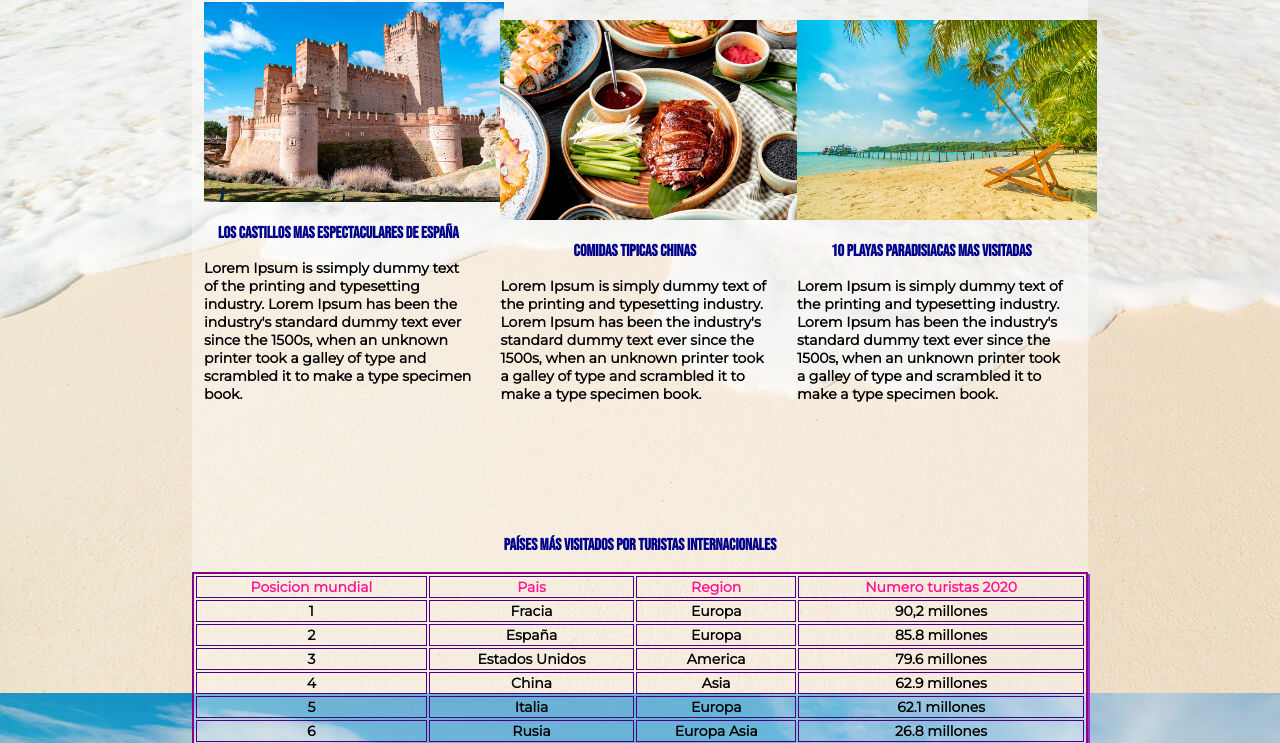
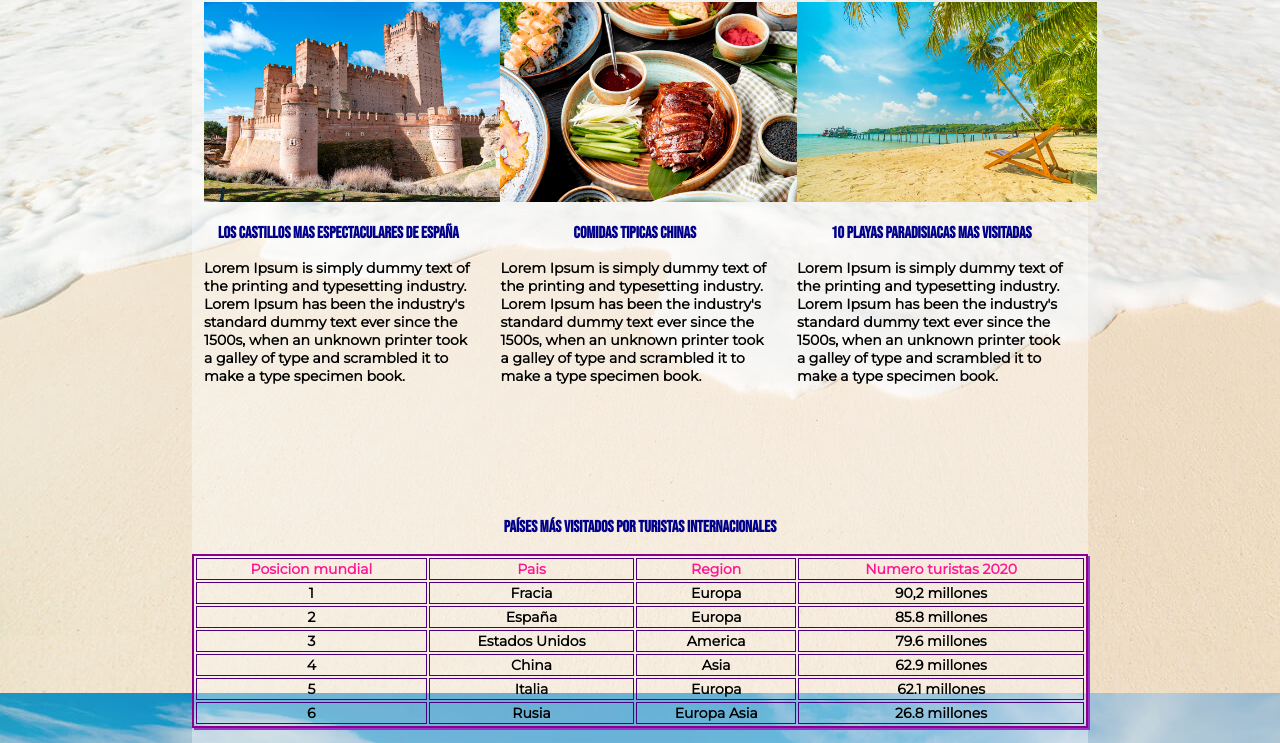
Before and after one commit to antonellavaleriagarcia/turismo, a plain HTML site: page index.html in a window 1280 px wide. Shown: the part 1967-2710 px from the top of the page. Drawn offline with nearby package versions, Linux system fonts and the light colour scheme.

Commit message:
Prueba de commit al repositorio

```diff
--- a/index.html
+++ b/index.html
@@ -56,7 +56,7 @@
                 <article class="articulo">
                 <img class="img-masleidos" src="img/castilloespaña.jpg" alt="Castillo" height="200px" width="auto">
                 <h3>Los castillos mas espectaculares de España</h3>
-                <p>Lorem Ipsum is ssimply dummy text of the printing and typesetting industry. Lorem Ipsum has been the industry's standard dummy text ever since the 1500s, when an unknown printer took a galley of type and scrambled it to make a type specimen book.</p>
+                <p>Lorem Ipsum is simply dummy text of the printing and typesetting industry. Lorem Ipsum has been the industry's standard dummy text ever since the 1500s, when an unknown printer took a galley of type and scrambled it to make a type specimen book.</p>
                 </article>
                 <article class="articulo">
                 <img class="img-masleidos" src="img/comidachina.jpg" alt="ComidaChina" height="200px" width="auto">
```
